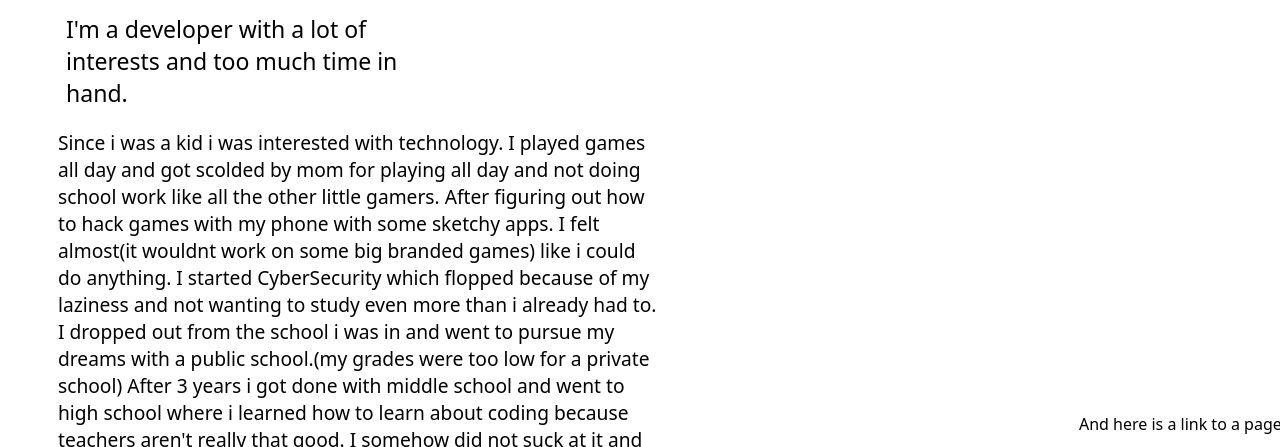
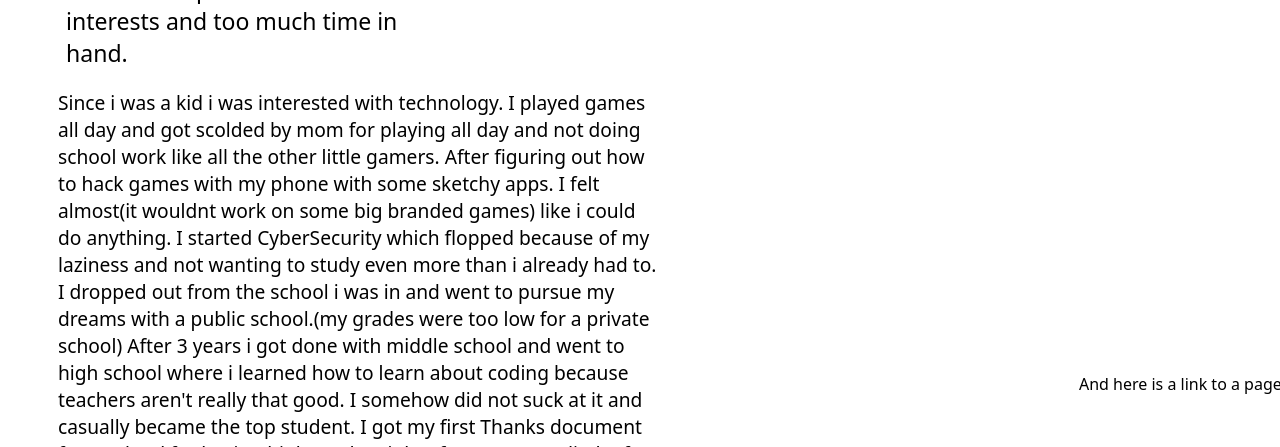
Before and after one commit to Distro33/my-first-website, a plain HTML site: page index.html in a window 1280 px wide. Shown: the part 353-800 px from the top of the page. Drawn offline with Linux system fonts and the light colour scheme.

Commit message:
Update index.css

```diff
--- a/index.css
+++ b/index.css
@@ -7,7 +7,7 @@
 .parag{
     padding: 0%;
     position: fixed;
-    margin-top: -160px;
+    margin-top: -200px;
     border-radius: 25px;
     height: 700px;
     width: 500px;
```
